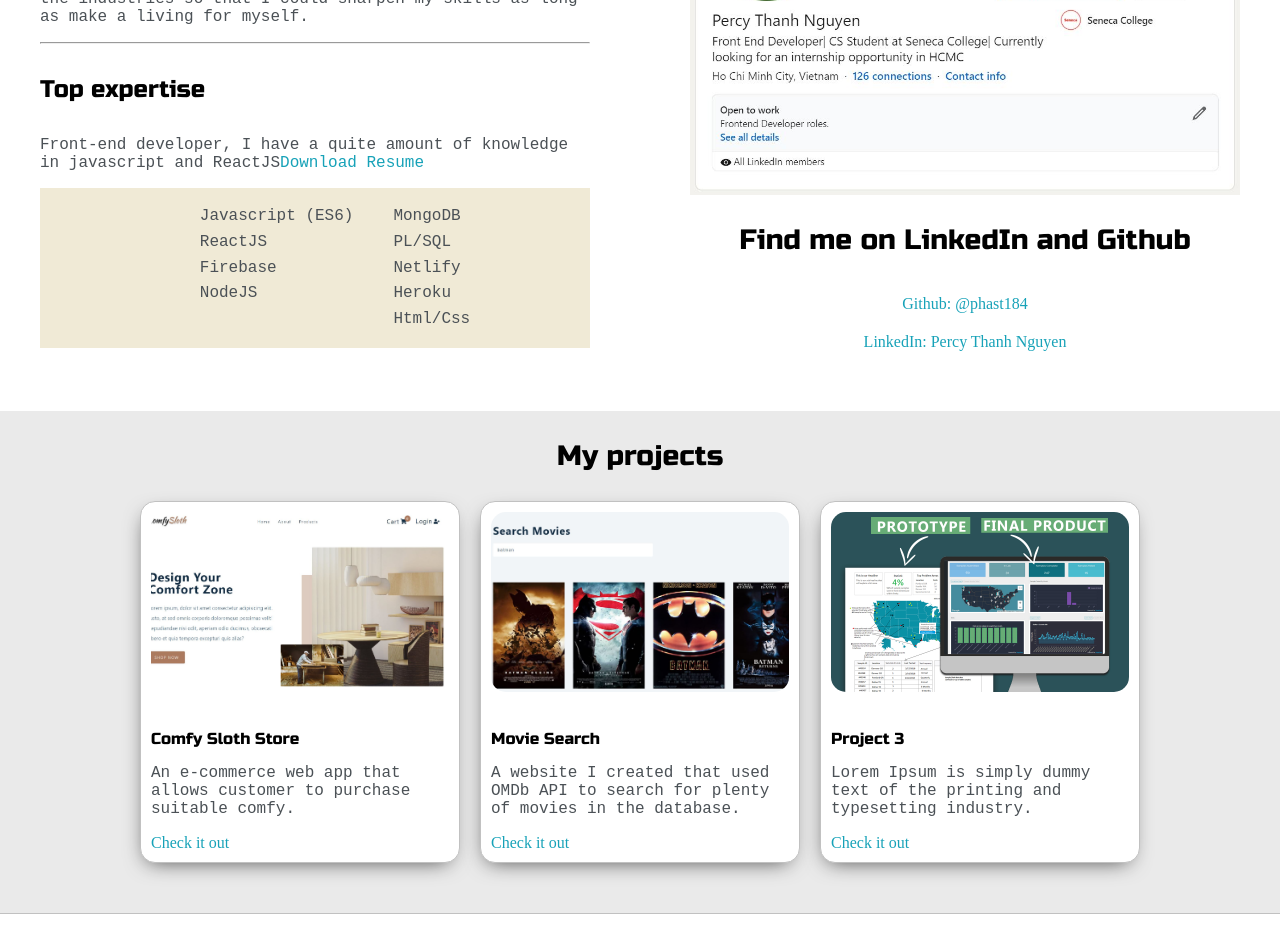
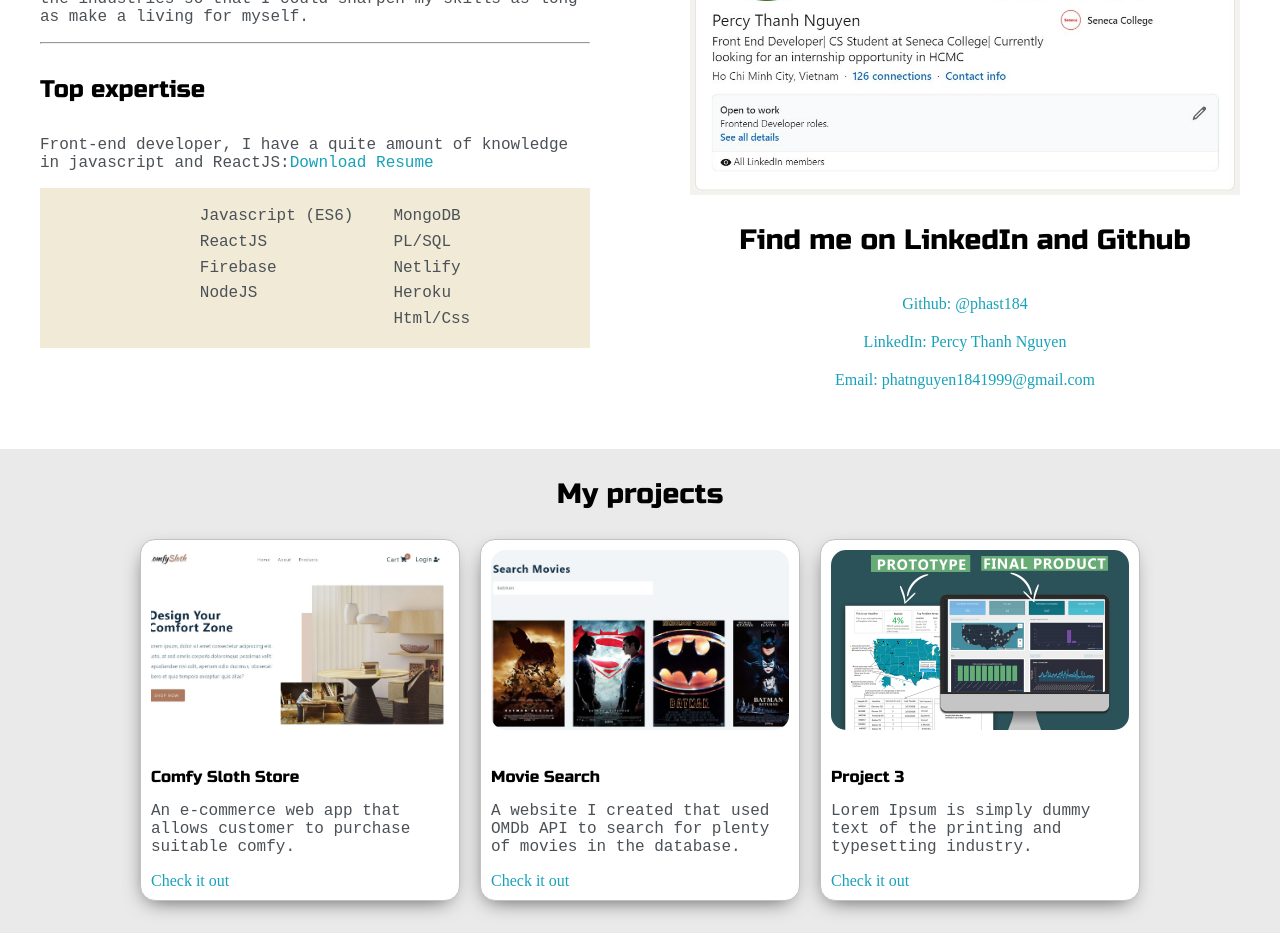
Before and after one commit to phast184/my_portfolio, a React (Create React App) app: page / in a window 1280 px wide. Shown: the part 940-1873 px from the top of the page. Built offline with nearby package versions, Linux system fonts and the light colour scheme; the HTML template or start-up script is replaced by a standard one.

Commit message:
add email

```diff
--- a/src/components/About.js
+++ b/src/components/About.js
@@ -21,7 +21,7 @@ const About = () => {
               <hr />
               <h4>Top expertise</h4>
               <p>
-                Front-end developer, I have a quite amount of knowledge in javascript and ReactJS
+                Front-end developer, I have a quite amount of knowledge in javascript and ReactJS:
                 <a href="resume.pdf">Download Resume</a>
               </p>
               <SkillList />
@@ -33,6 +33,9 @@ const About = () => {
               <a href="https://www.linkedin.com/in/percy-thanh-nguyen-87a720202/">
                 LinkedIn: Percy Thanh Nguyen
               </a>
+              <a href="/">
+                Email: phatnguyen1841999@gmail.com
+              </a>
             </div>
           </div>
         </div>
```
